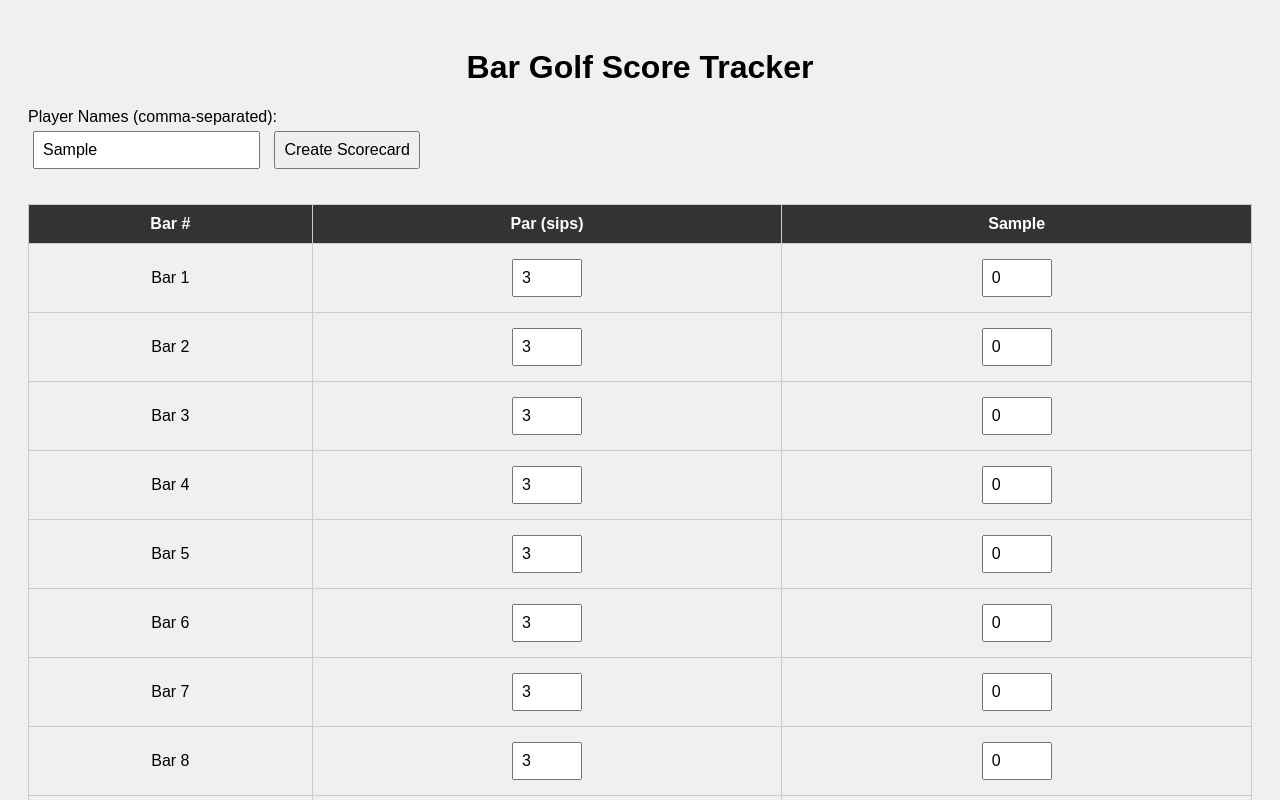
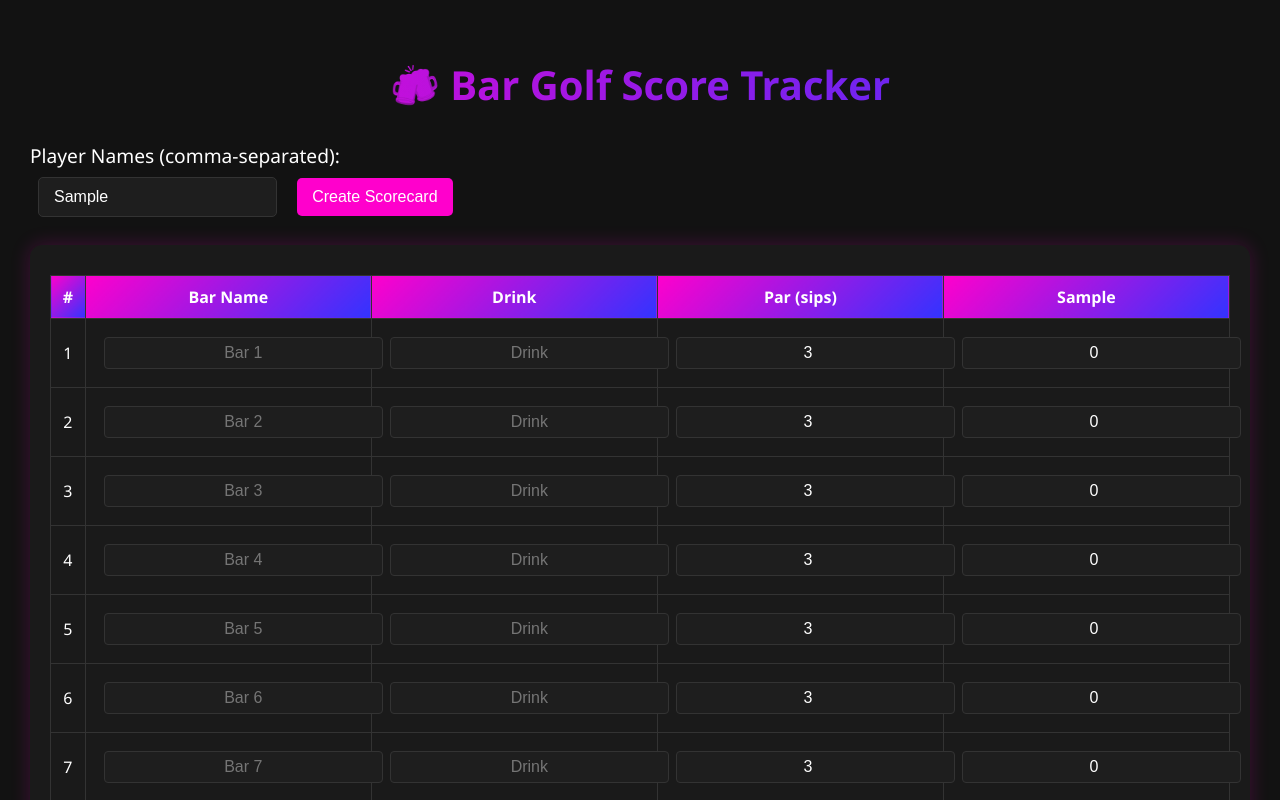
Before and after one commit to GreerWithSD/BarGolfTourny2025, a plain HTML site: page index.html in a window 1280 px wide. Both pictures are taken after typing "Sample" into the empty fields and a click on the button "Create Scorecard". Shown: the top 800 px of the page. Drawn offline with Linux system fonts and the light colour scheme.

Commit message:
Update index.html

```diff
--- a/index.html
+++ b/index.html
@@ -3,27 +3,64 @@
 <head>
   <meta charset="UTF-8" />
   <meta name="viewport" content="width=device-width, initial-scale=1.0"/>
-  <title>Bar Golf Score Tracker</title>
+  <title>Bar Golf Tracker</title>
   <style>
     body {
-      font-family: Arial, sans-serif;
-      padding: 20px;
-      background: #f0f0f0;
+      font-family: 'Segoe UI', Tahoma, Geneva, Verdana, sans-serif;
+      background: #121212;
+      color: #fff;
+      padding: 30px;
+      margin: 0;
     }
 
     h1 {
       text-align: center;
+      font-size: 2.5em;
+      background: linear-gradient(90deg, #ff00cc, #3333ff);
+      -webkit-background-clip: text;
+      -webkit-text-fill-color: transparent;
+      margin-bottom: 30px;
     }
 
     input, button {
-      padding: 8px;
-      margin: 5px;
+      padding: 10px 15px;
+      margin: 8px;
       font-size: 16px;
+      border: none;
+      border-radius: 5px;
+    }
+
+    input[type="text"], input[type="number"] {
+      background: #1e1e1e;
+      color: #fff;
+      border: 1px solid #333;
+      transition: 0.3s;
+    }
+
+    input:focus {
+      border-color: #ff00cc;
+      outline: none;
+      box-shadow: 0 0 5px #ff00cc;
+    }
+
+    button {
+      background: #ff00cc;
+      color: #fff;
+      cursor: pointer;
+      transition: background 0.3s;
+    }
+
+    button:hover {
+      background: #e600b8;
     }
 
     .scorecard {
       margin-top: 20px;
       overflow-x: auto;
+      background-color: #1a1a1a;
+      padding: 20px;
+      border-radius: 12px;
+      box-shadow: 0 0 20px rgba(255, 0, 204, 0.2);
     }
 
     table {
@@ -33,29 +70,41 @@
     }
 
     th, td {
-      border: 1px solid #ccc;
+      border: 1px solid #333;
       padding: 10px;
       text-align: center;
     }
 
     th {
-      background-color: #333;
-      color: white;
+      background: linear-gradient(135deg, #ff00cc, #3333ff);
+      color: #fff;
     }
 
     td input {
-      width: 50px;
+      width: 100%;
+      background-color: #2a2a2a;
+      color: #fff;
+      border: none;
+      padding: 6px;
+      border-radius: 4px;
+      text-align: center;
     }
 
     .player-total {
       font-weight: bold;
-      background-color: #e0ffe0;
+      background-color: #222;
+      color: #00ff88;
+    }
+
+    label {
+      font-size: 1.2em;
+      margin-right: 10px;
     }
   </style>
 </head>
 <body>
 
-  <h1>Bar Golf Score Tracker</h1>
+  <h1>🍻 Bar Golf Score Tracker</h1>
 
   <label>Player Names (comma-separated):</label><br>
   <input type="text" id="playerNames" placeholder="e.g. Chad, Tasha, Rick">
@@ -64,7 +113,7 @@
   <div class="scorecard" id="scorecardContainer"></div>
 
   <script>
-    const bars = 9; // or change to 18 for full golf!
+    const bars = 9;
 
     function createScorecard() {
       const input = document.getElementById("playerNames").value;
@@ -72,26 +121,34 @@
       if (names.length === 0) return;
 
       const container = document.getElementById("scorecardContainer");
-      container.innerHTML = ""; // Clear previous
+      container.innerHTML = "";
 
       const table = document.createElement("table");
+
       const header = document.createElement("tr");
-
-      header.innerHTML = `<th>Bar #</th><th>Par (sips)</th>` + names.map(name => `<th>${name}</th>`).join("");
+      header.innerHTML = `
+        <th>#</th>
+        <th>Bar Name</th>
+        <th>Drink</th>
+        <th>Par (sips)</th>
+      ` + names.map(name => `<th>${name}</th>`).join("");
       table.appendChild(header);
 
       for (let i = 1; i <= bars; i++) {
         const row = document.createElement("tr");
         row.innerHTML = `
-          <td>Bar ${i}</td>
+          <td>${i}</td>
+          <td><input type="text" placeholder="Bar ${i}"></td>
+          <td><input type="text" placeholder="Drink"></td>
           <td><input type="number" value="3" class="par" onchange="updateTotals()"></td>
         ` + names.map(() => `<td><input type="number" value="0" class="score" onchange="updateTotals()"></td>`).join("");
         table.appendChild(row);
       }
 
-      // Totals row
       const totalRow = document.createElement("tr");
-      totalRow.innerHTML = `<td colspan="2"><strong>Total</strong></td>` + names.map(() => `<td class="player-total">0</td>`).join("");
+      totalRow.innerHTML = `
+        <td colspan="4"><strong>Total</strong></td>
+      ` + names.map(() => `<td class="player-total">0</td>`).join("");
       table.appendChild(totalRow);
 
       container.appendChild(table);
@@ -101,22 +158,23 @@
       const table = document.querySelector("table");
       if (!table) return;
 
-      const rows = Array.from(table.rows).slice(1, -1); // skip header and totals
+      const rows = Array.from(table.rows).slice(1, -1);
       const totals = [];
 
       rows.forEach(row => {
-        const cells = Array.from(row.cells).slice(2); // skip Bar # and Par
-        cells.forEach((cell, idx) => {
-          const val = parseInt(cell.querySelector("input").value) || 0;
+        const scoreInputs = Array.from(row.cells).slice(4).map(cell => cell.querySelector("input"));
+        scoreInputs.forEach((input, idx) => {
+          const val = parseInt(input.value) || 0;
           totals[idx] = (totals[idx] || 0) + val;
         });
       });
 
-      const totalCells = table.rows[table.rows.length - 1].querySelectorAll(".player-total");
+      const totalCells = table.querySelectorAll(".player-total");
       totalCells.forEach((cell, idx) => {
         cell.textContent = totals[idx] || 0;
       });
     }
   </script>
+
 </body>
 </html>
```
